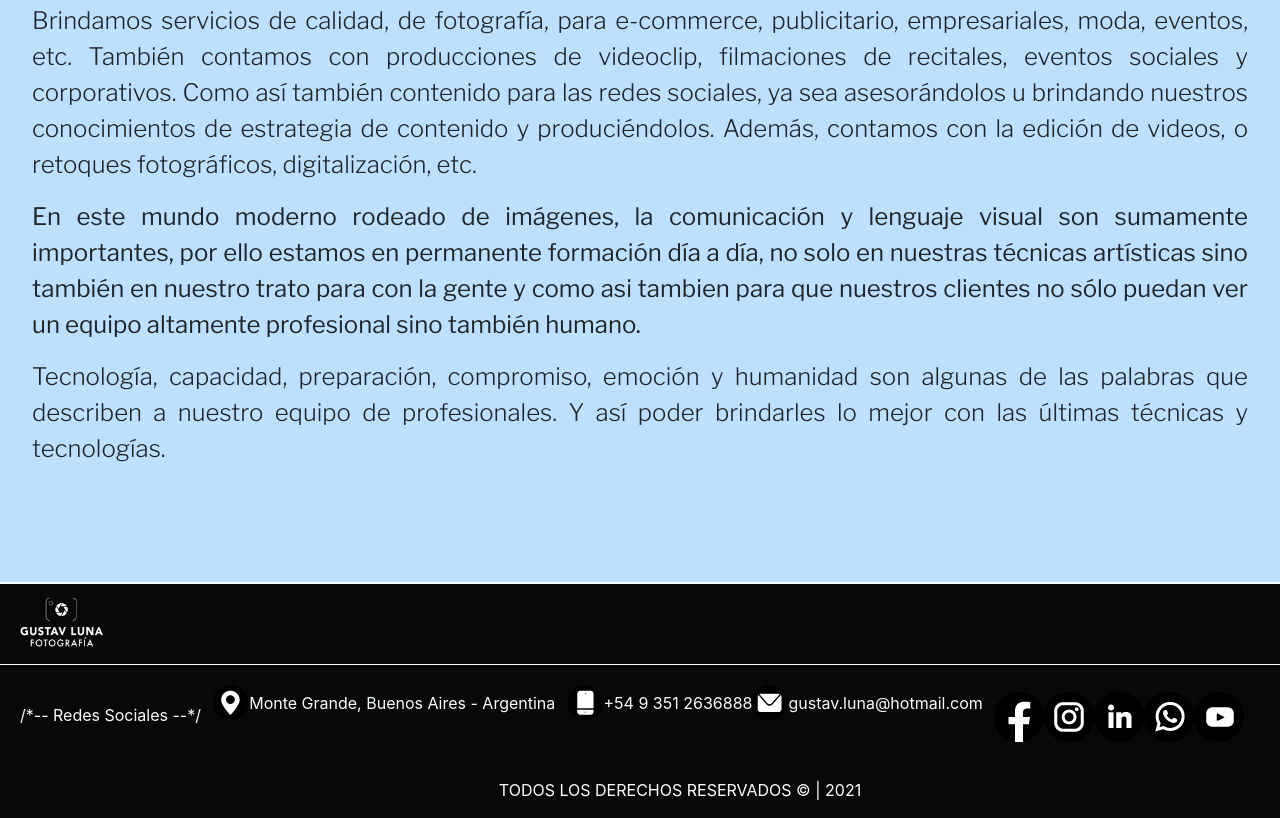
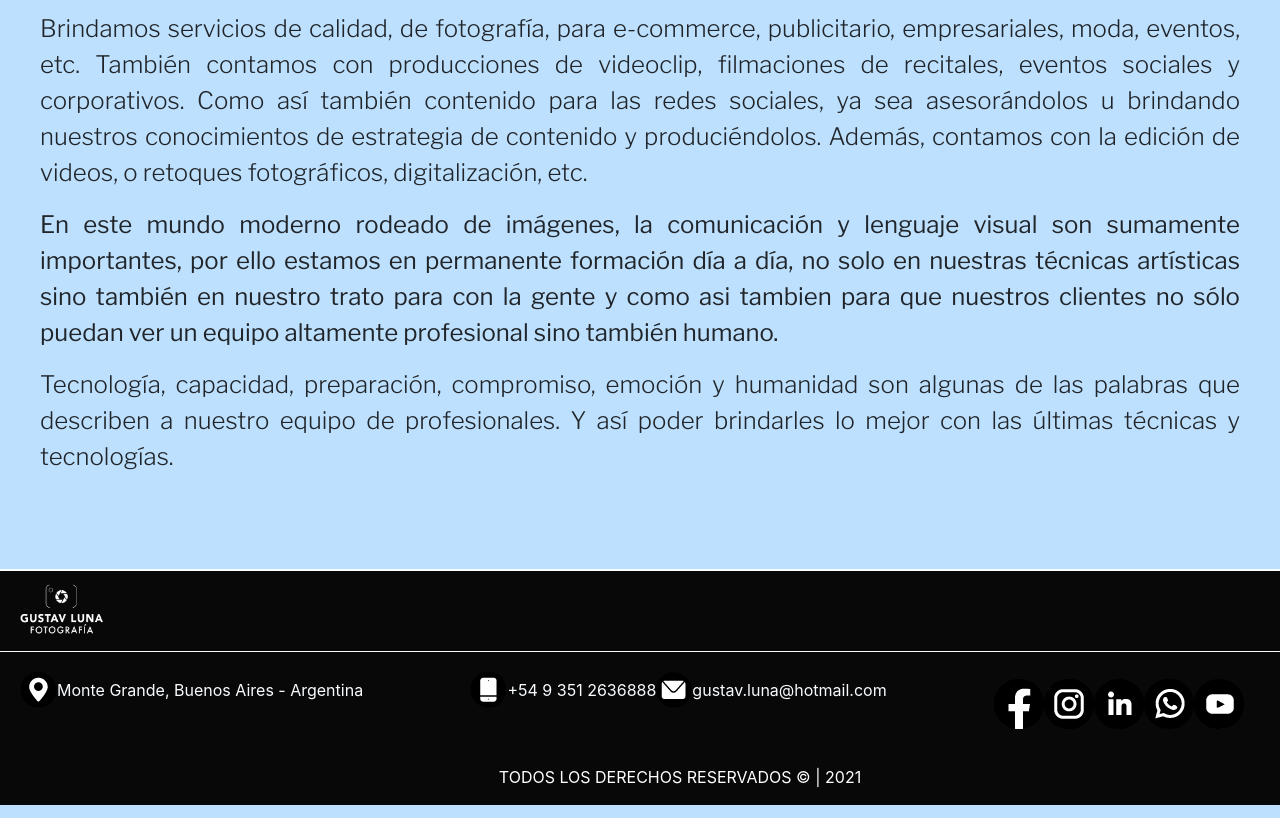
Before and after one commit to GustavLuna/Clase15, a website: page nosotros.html in a window 1280 px wide. Shown: the part 367-1185 px from the top of the page. Drawn offline with nearby package versions, Linux system fonts and the light colour scheme.

Commit message:
detalles

```diff
--- a/nosotros.html
+++ b/nosotros.html
@@ -80,7 +80,7 @@
         </div>
 
         <!-- Ubicación -->
-        <div class="card-body">/*-- Redes Sociales --*/
+        <div class="card-body">
           <div class="mail">
             <img src="media/ubicacion.png" alt=""><span>Monte Grande, Buenos Aires - Argentina</span>
           </div>
--- a/scss/_main.scss
+++ b/scss/_main.scss
@@ -123,7 +123,6 @@ body{
 				color:white;
 				padding-left:5rem;
 			}
-
 			/*-- Redes Sociales --*/
 			.Redes{
 				display:flex;
@@ -176,10 +175,10 @@ body{
 				@include font;
 			}
 			.llenarEspacio{
-				padding:4.3rem;
+				padding:4rem;
 			}
 			.llenarEspacio2{
-				padding:2.1rem;
+				padding:1.2rem;
 			}
 			.llenarEspacio4{
 				padding:11.7rem;
@@ -211,7 +210,7 @@ body{
 				display:flex;
 				flex-direction: column;
 				text-align: justify;
-				margin: 1rem;
+				margin: 1.5rem;
 				padding: 1rem;
 
 				.d-flex__parrafo{
@@ -249,7 +248,6 @@ body{
 				border: 2px solid black;
 				background-color:black;
 			}
-
 			/*-- Servicios --*/
 			.servicios {
 				text-decoration: none;
@@ -265,7 +263,6 @@ body{
 					color: $primario;
 				}
 			}
-
 			/*-- Formulario --*/
 			.Formulario{
 				font-family:$fuente2;
```
Also changed, not shown: css/estilos.css.
